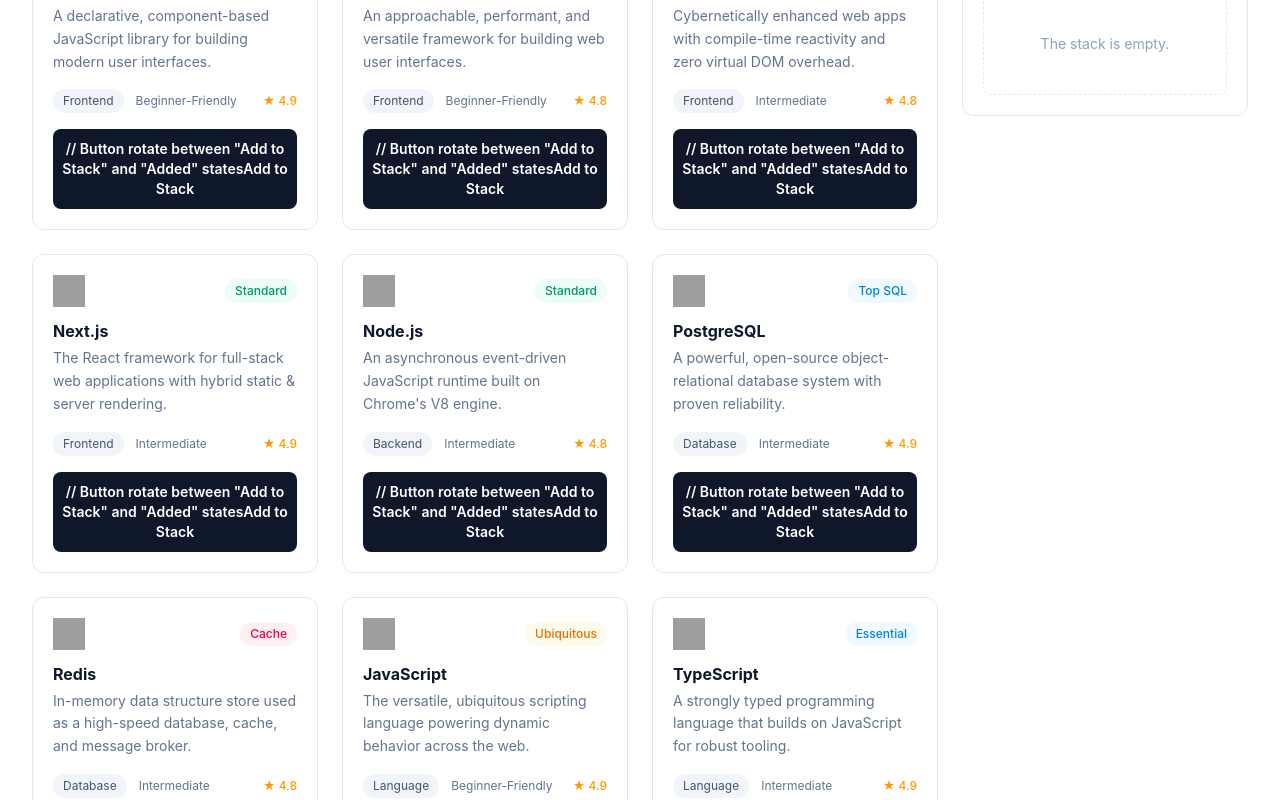
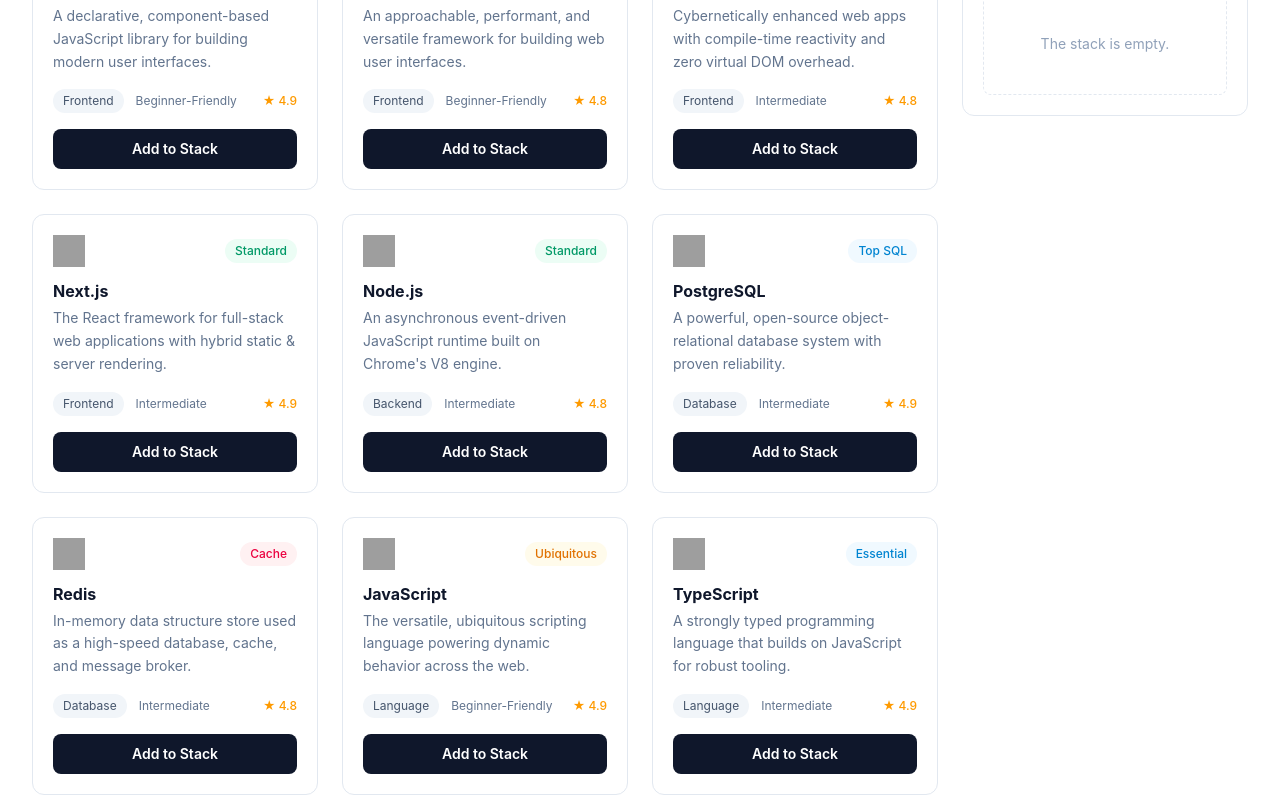
Before and after one commit to fahmidulparvezt-pixel/Ass-stack-5, a React (Vite) app: page / in a window 1280 px wide. Shown: the part 780-1580 px from the top of the page. Built offline with nearby package versions, Linux system fonts and the light colour scheme; grey boxes are pictures that could not be loaded.

Commit message:
deleted a comment

```diff
--- a/src/components/TechCard.jsx
+++ b/src/components/TechCard.jsx
@@ -49,7 +49,7 @@
             ? "bg-slate-100 text-slate-400 cursor-not-allowed"
             : "bg-slate-900 text-white hover:bg-slate-800"
         }`}
-      >    // Button rotate between "Add to Stack" and "Added" states
+      >
         {isAdded ? "✓ Added to Stack" : "Add to Stack"}
       </button>
     </div>
```
